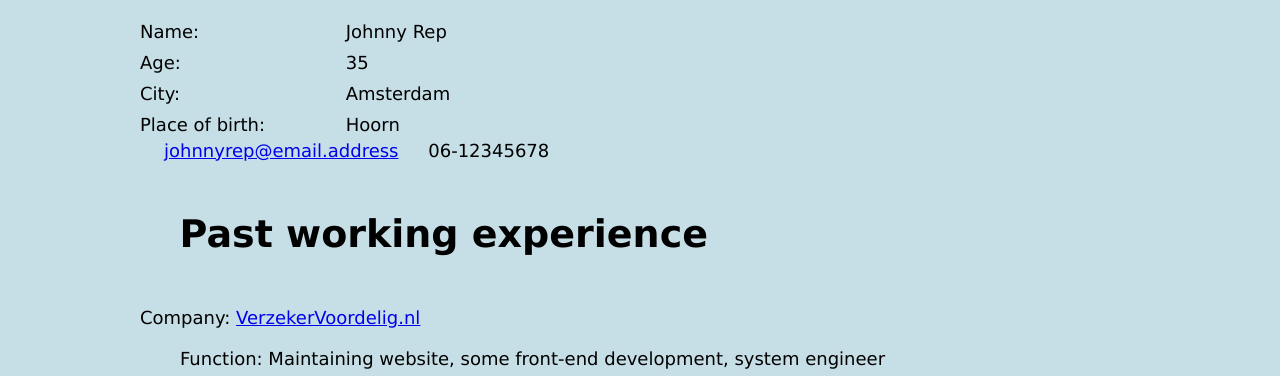
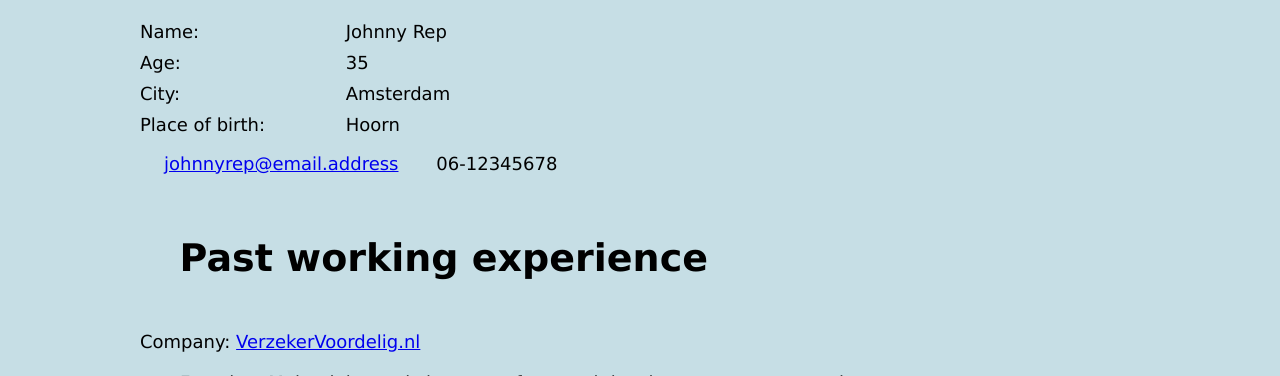
Before and after one commit to johanf85/HYF-assignments, a plain HTML site: page Week1/05-Digital-resume/index.html in a window 1280 px wide. Shown: the part 757-1133 px from the top of the page. Drawn offline with Linux system fonts and the light colour scheme.

Commit message:
Update style.css

```diff
--- a/Week1/05-Digital-resume/style.css
+++ b/Week1/05-Digital-resume/style.css
@@ -50,10 +50,6 @@ div.itemvalue {
   padding: 0.5rem 0;
 }
 
-div.itemwithicon {
-  display: inline;
-}
-
 .faicon::before {
   font-family: FontAwesome;
   margin-right: 1rem;
@@ -66,6 +62,7 @@ span.itemwithicon.email::before {
 
 span.itemwithicon.phone::before {
   content: "\f10b";
+  font-size: 2.2rem;
 }
 
 div.itemname.city::before {
@@ -87,6 +84,11 @@ h2.educationexperience::before {
 div.itemname {
   max-width: 20rem;
   width: 100%;
+}
+
+.itemwithicon {
+  margin: 1rem 0.5rem 1rem 0;
+  display: inline-block;
 }
 
 img.profilephoto {
```
